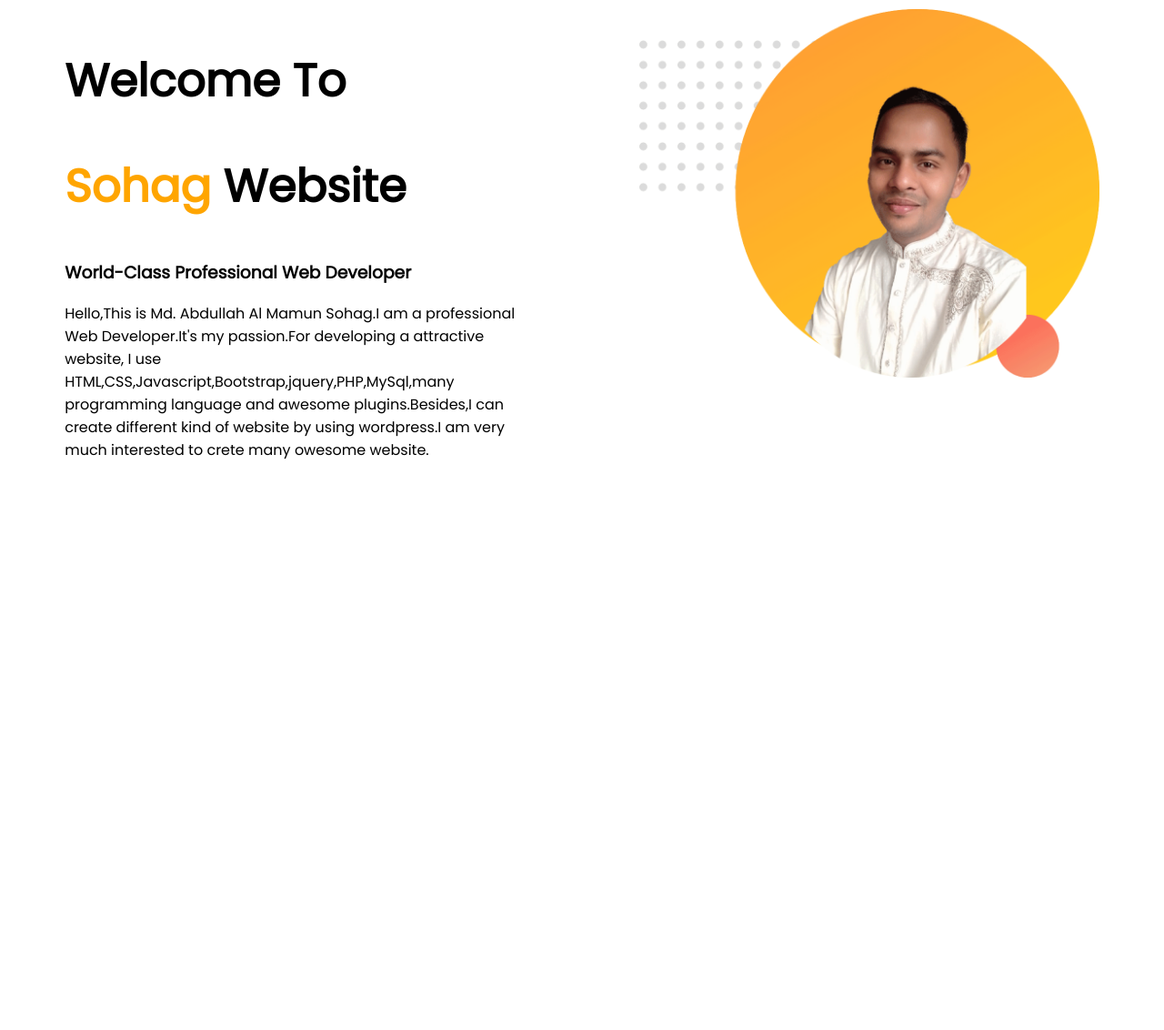
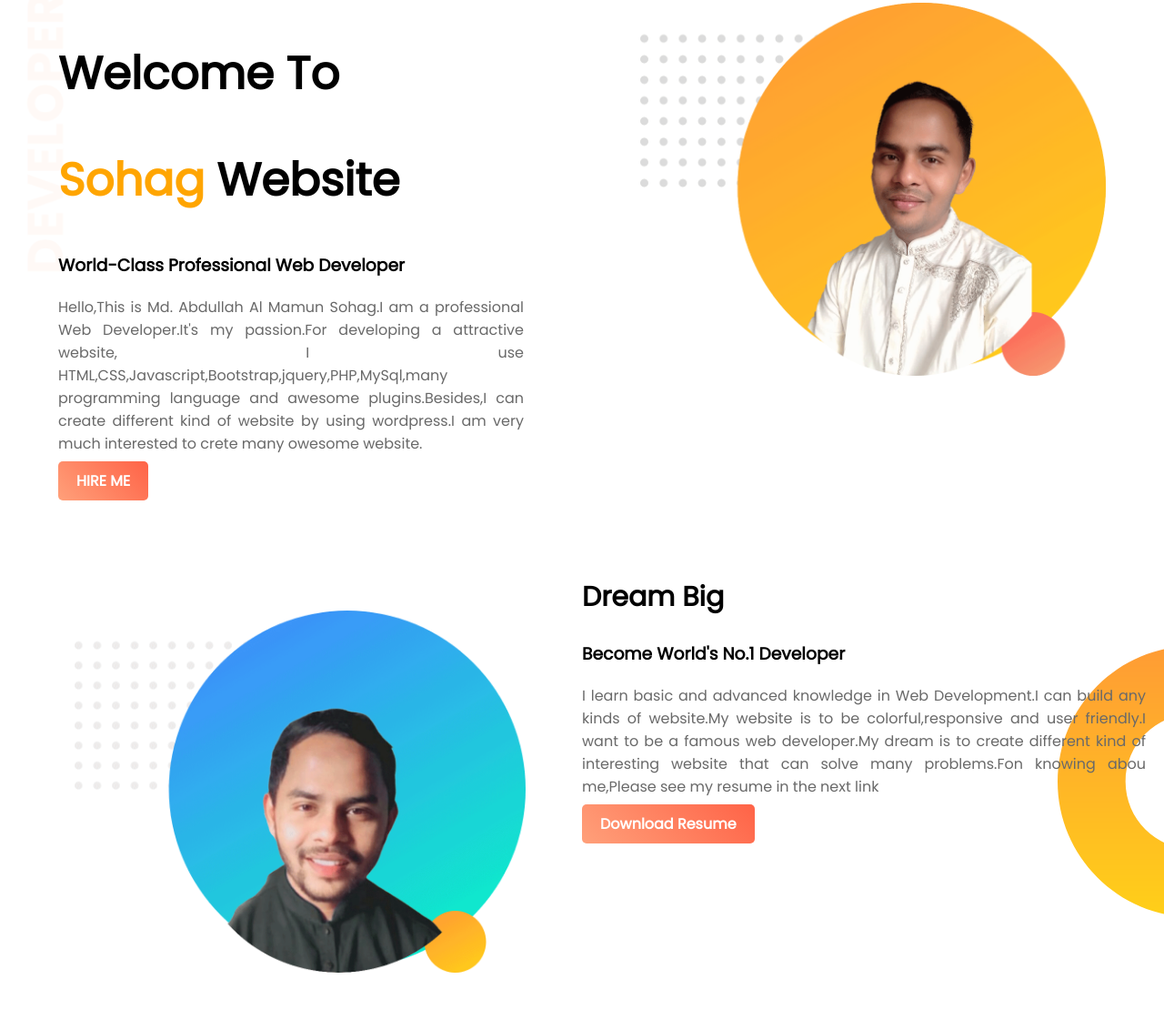
Before and after one commit to sohag521/web-portfolio, a plain HTML site: page index.html in a window 1280 px wide. Shown: the part 61-1193 px from the top of the page at 91% size. Before the commit the page ends 800 px from the top, so only its background shows below. Drawn offline with Linux system fonts and the light colour scheme.

Commit message:
almost-complete

```diff
--- a/index.html
+++ b/index.html
@@ -9,17 +9,29 @@
     <link rel="stylesheet" href="style.css">
 </head>
 <body>
-    <section>
+    <section class="top-banner">
         <div class="half-width">
                 <h1>Welcome To</h1>
         <h1> <span class="name-style">Sohag</span>  Website</h1>
         <h3>World-Class Professional Web Developer</h3>
         <p>Hello,This is Md. Abdullah Al Mamun Sohag.I am a professional Web Developer.It's my passion.For developing a attractive website, I use HTML,CSS,Javascript,Bootstrap,jquery,PHP,MySql,many programming language and awesome plugins.Besides,I can create different kind of website by using wordpress.I am very much interested to crete many owesome website. </p>
+        <a class="link-button" target="_blank" href="https://www.linkedin.com/in/sohag-khan-a499ab1b3/">HIRE ME</a>
         </div>
         <div class="half-width">
             <img src="images/sohag1.png" alt="">
         </div>
     </section>
+    <section class="dream-area">
+        <div class="half-width">
+            <img src="images/sohag2.png" alt="">
+        </div>
+        <div>
+            <h2>Dream Big</h2>
+            <h3>Become World's No.1 Developer</h3>
+            <p>I learn basic and advanced knowledge in Web Development.I can build any kinds of website.My website is to be colorful,responsive and user friendly.I want to be a famous web developer.My dream is to create different kind of  interesting website that can solve many problems.Fon knowing abou me,Please see my resume in the next link</p>
+            <a class="link-button" target="_blank" href="F:\xampp\htdocs\Web Development\Projects\web-portfolio\files">Download Resume</a>
+        </div>
+    </section>
 
 </body>
 </html>
--- a/style.css
+++ b/style.css
@@ -1,8 +1,18 @@
 body{
+    margin: 0px;
     font-family: 'Poppins', sans-serif;
 }
 h1{
     font-size: 50px;
+
+}
+h2{
+    font-size: 30px;
+}
+p{
+
+    text-align: justify;
+    color: dimgrey;
 }
 .name-style{
     color: orange;
@@ -16,3 +26,28 @@ h1{
 .half-width img{
     width: 100%;
 }
+section{
+    height: 500px;
+    padding-bottom: 150px;
+}
+.top-banner{
+    background-image: url(images/top-banner.png);
+    background-repeat: no-repeat;
+}
+.link-button{
+    text-decoration: none;
+    background-image:linear-gradient(45deg, lightsalmon,tomato);
+    color: white;
+    padding: 10px 20px;
+
+    border-radius: 5px;
+    font-weight: 700;
+
+}
+.dream-area{
+    background-image: url(images/dream-bg.png);
+    background-repeat: no-repeat;
+    background-position: right;
+    margin: 0px;
+    padding: 20px;
+}
```
Also changed, not shown: images/sohag2.png (added), 1 other file.
